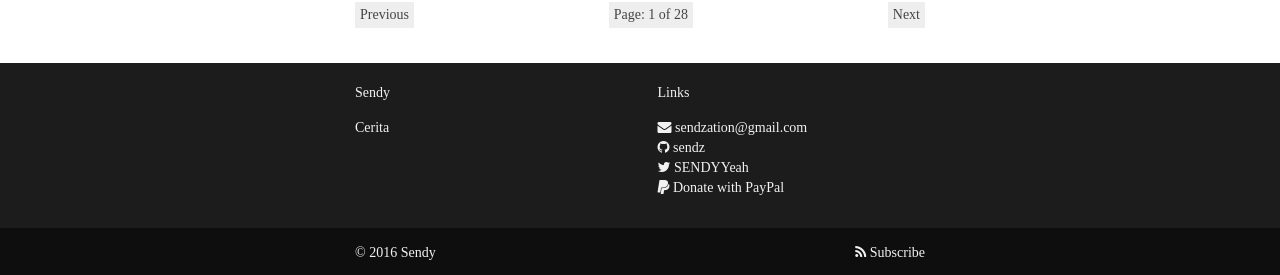
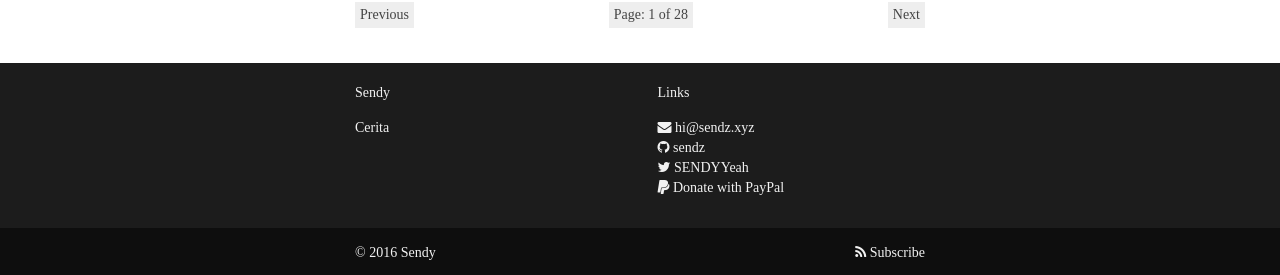
Before and after one commit to sendz/sendz.github.io, a Jekyll site: the page built from index.html, in a window 1280 px wide. Shown: the part 1639-1914 px from the top of the page. Built offline with Jekyll 4.4.1, drawn with Linux system fonts in a browser that asks for light colours; nearby versions of some CDN libraries; emoji names are drawn with the system emoji font; some web fonts are replaced; the list of posts is cut into pages by our own code.

Commit message:
Update email

```diff
--- a/_config.yml
+++ b/_config.yml
@@ -10,7 +10,7 @@ gems: ["jekyll-paginate", "jemoji"]
 
 # Site settings
 title: Sendy
-email: sendzation@gmail.com
+email: hi@sendz.xyz
 description: Cerita
 baseurl: "" # the subpath of your site, e.g. /blog
 url: "https://sendz.xyz" # the base hostname & protocol for your site
```
